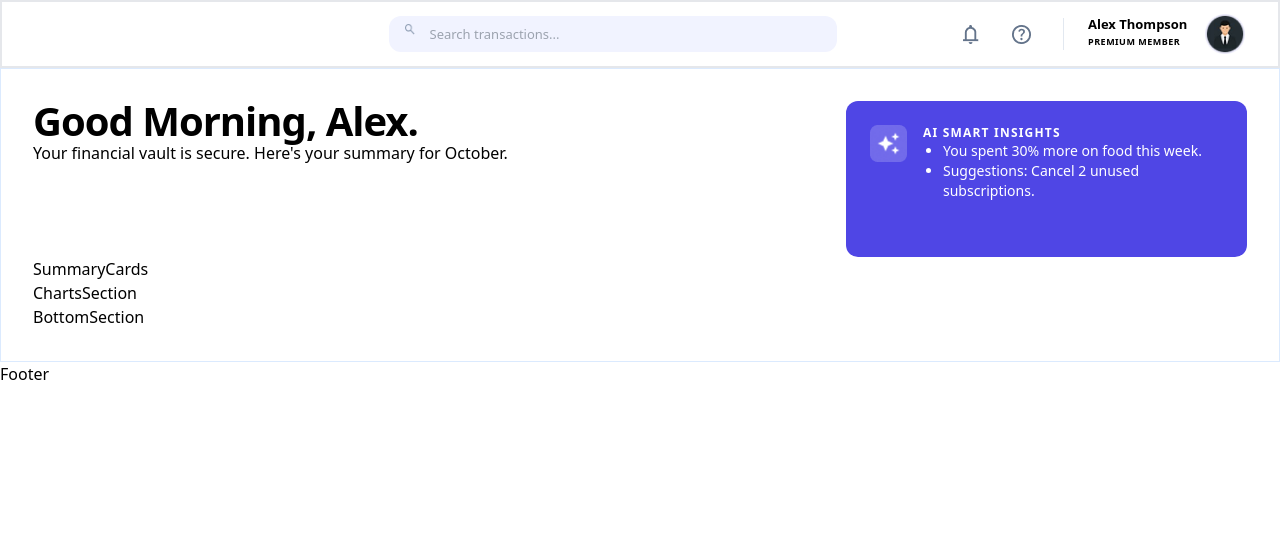
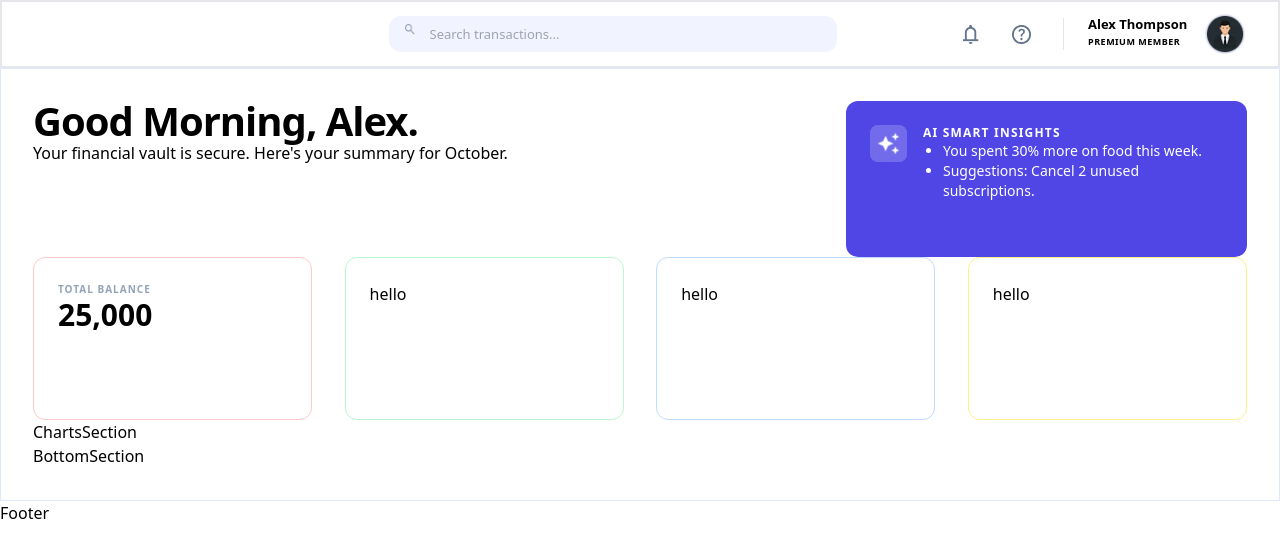
Before and after one commit to shubhamshigwan20/smart-spend, a React (Vite) app in the folder frontend/: page /dashboard in a window 1280 px wide. Shown: the top 558 px of the page. Built offline with nearby package versions, Linux system fonts and the light colour scheme.

Commit message:
intermediate commit

```diff
--- a/frontend/src/views/dashboard/components/SummaryCards.tsx
+++ b/frontend/src/views/dashboard/components/SummaryCards.tsx
@@ -1,7 +1,32 @@
 import React from "react";
 
 const SummaryCards = () => {
-  return <div>SummaryCards</div>;
+  return (
+    <div className="w-full h-[163px] flex justify-between">
+      <div className="w-[23%] flex-col bg-[#FFFFFF] pl-[24px] pr-[24px] pt-[24px] pb-[44px] rounded-[12px] border border-1 border-red-200">
+        <div className="w-full h-[15px]">
+          <p className="font-inter font-bold text-[0.625rem] leading-[0.9375rem] tracking-[0.0625rem] text-[#94A3B8]">
+            TOTAL BALANCE
+          </p>
+        </div>
+        <div className="w-full h-[44px]">
+          <p className="font-inter font-bold text-[1.875rem] leading-[2.25rem]">
+            25,000
+          </p>
+        </div>
+        <div className="w-full h-[20px]"></div>
+      </div>
+      <div className="w-[23%] flex-col bg-[#FFFFFF] pl-[24px] pr-[24px] pt-[24px] pb-[44px] rounded-[12px] border border-1 border-green-200">
+        hello
+      </div>
+      <div className="w-[23%] flex-col bg-[#FFFFFF] pl-[24px] pr-[24px] pt-[24px] pb-[44px] rounded-[12px] border border-1 border-blue-200">
+        hello
+      </div>
+      <div className="w-[23%] flex-col bg-[#FFFFFF] pl-[24px] pr-[24px] pt-[24px] pb-[44px] rounded-[12px] border border-1 border-yellow-200">
+        hello
+      </div>
+    </div>
+  );
 };
 
 export default SummaryCards;
```
